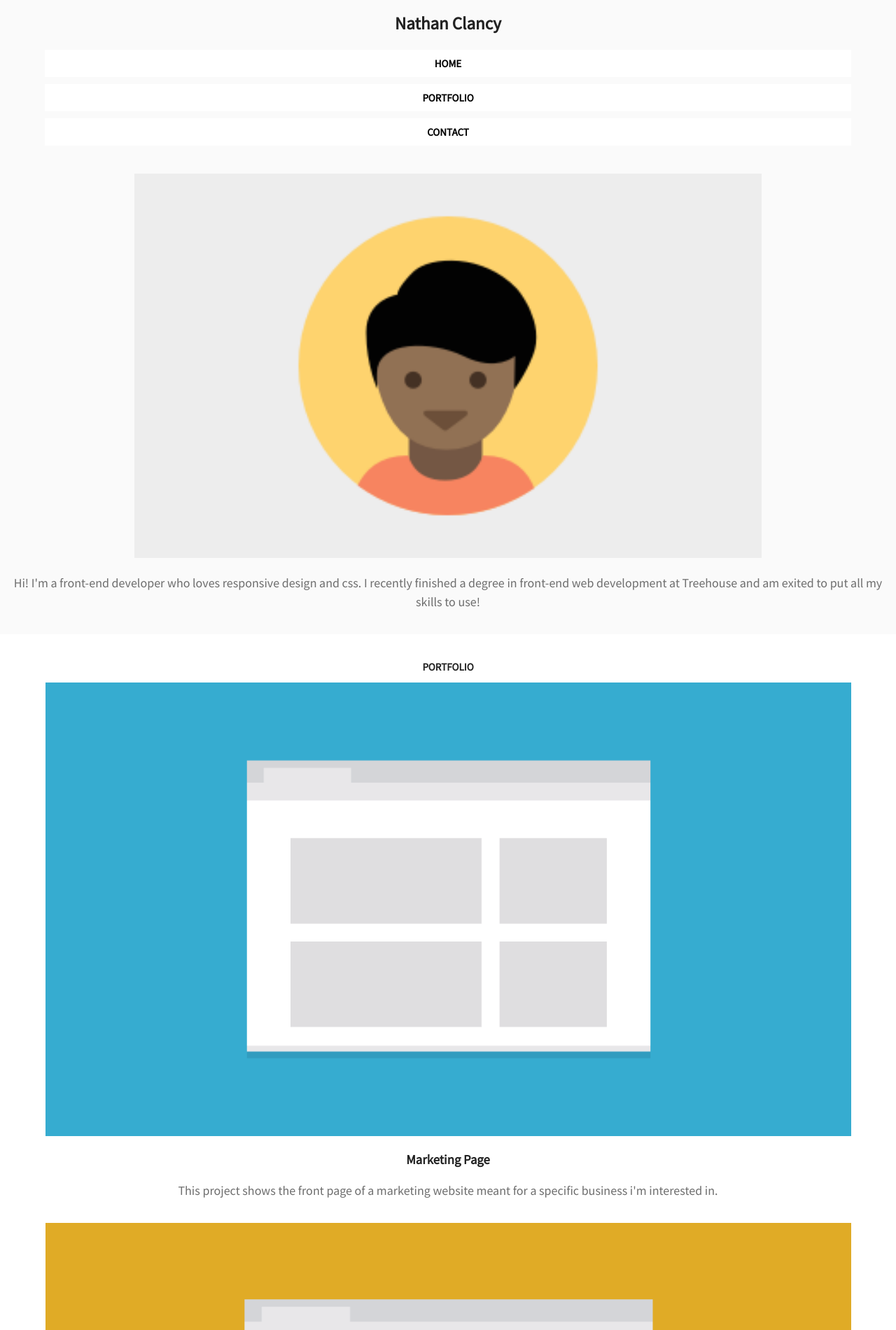
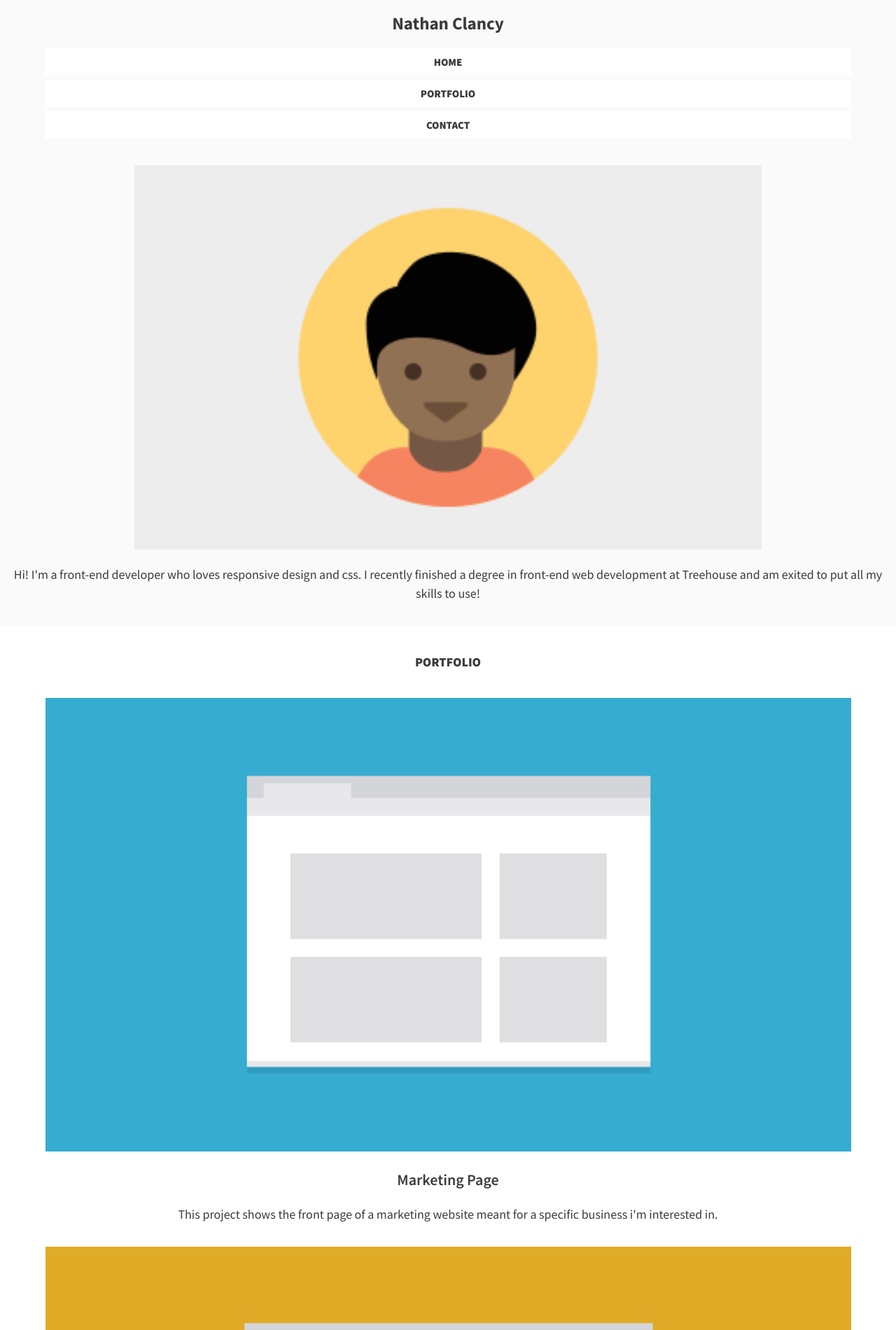
Before and after one commit to NathanClancy/techdegree-project-2, a plain HTML site: page index.html in a window 1280 px wide. Shown: the top 1900 px of the page at 70% size. Drawn offline with Linux system fonts and the light colour scheme.

Commit message:
Making futher CSS design changes
Making futher CSS design changes

```diff
--- a/css/styles.css
+++ b/css/styles.css
@@ -29,14 +29,14 @@ a {
 	text-transform: uppercase;
 	font-weight: 900;
 	text-decoration: none;
-	color: #000;
+	color: #3B3B3B;
 }
 
 .nav-button {
 	background-color: #FFF;
 	display: inline-block;
 	padding: 10px 10px;
-	margin: 5px 0px;
+	margin: 3px 0px;
 	width: 90%;
 }
 
@@ -47,13 +47,6 @@ a {
 	padding-top: 20px;
 }
 
-.about-section,
-p {
-	color: #6E6E6E;
-	font-size: 18px;
-	padding: 0px 10px 15px 10px;
-	line-height: 150%;
-}
 
 /* Portfolio Styles */
 
@@ -73,13 +66,30 @@ p {
 /* Text Styles */
 
 .student-name {
+	color: #3B3B3B;
 	font-size: 25px;
 	font-weight: bold;
 	background-color: none;
 }
 
 h2 {
-	font-size: 15px;
+	color: #3B3B3B;
+	font-size: 18px;
 	text-transform: uppercase;
 	font-weight: 900;
+	padding-bottom: 25px;
 }
+
+h3 {
+	color: #3B3B3B;
+	font-size: 22px;
+	text-transform: capitalize;
+	font-weight: 600;
+}
+
+p {
+	color: #3B3B3B;
+	font-size: 18px;
+	padding: 0px 10px 15px 10px;
+	line-height: 150%;
+}
--- a/index.html
+++ b/index.html
@@ -5,7 +5,7 @@
 <title>Nathan Clancy's Portfolio</title>
 <meta name="viewport" content="width=device-width, initial-scale=1.0">
 <link rel="stylesheet" href="css/styles.css">
-<link href="https://fonts.googleapis.com/css?family=Source+Sans+Pro" rel="stylesheet">
+<link href="https://fonts.googleapis.com/css?family=Source+Sans+Pro:400,600,700,900" rel="stylesheet">
 </head>
 
 <body>
@@ -37,27 +37,27 @@
 <main>
    <div class="portfolio-section" id="portfolio">
   <h2>Portfolio</h2>
-  <div class="portfolio-item-1"> <img src="images/portfolio-1.png" alt="Marketing Page" class="portfolio-image">
+  <div class="portfolio-item"> <img src="images/portfolio-1.png" alt="Marketing Page" class="portfolio-image">
     <h3 class="portfolio-headings">Marketing Page</h3>
     <p class="portfolio-body">This project shows the front page of a marketing website meant for a specific business i'm interested in.</p>
   </div>
-  <div class="portfolio-item-2"> <img src="images/portfolio-2.png" alt="Search Page" class="portfolio-image">
+  <div class="portfolio-item"> <img src="images/portfolio-2.png" alt="Search Page" class="portfolio-image">
     <h3 class="portfolio-headings">Search Page</h3>
     <p class="portfolio-body">This project searches through a specific database to find information that the user is trying to look up.</p>
   </div>
-  <div class="portfolio-item-3"> <img src="images/portfolio-3.png" alt="Travel App" class="portfolio-image">
+  <div class="portfolio-item"> <img src="images/portfolio-3.png" alt="Travel App" class="portfolio-image">
     <h3 class="portfolio-headings">Travel App</h3>
     <p class="portfolio-body">This project compares travel times based on different transportation methods and tells you the best one.</p>
   </div>
-  <div class="portfolio-item-4"> <img src="images/portfolio-4.png" alt="Map of Favorite Spots" class="portfolio-image">
+  <div class="portfolio-item"> <img src="images/portfolio-4.png" alt="Map of Favorite Spots" class="portfolio-image">
     <h3 class="portfolio-headings">Map of Favorite Spots</h3>
     <p class="portfolio-body">This project uses mapping apis to plot points for my favorite spots in the city for a do-it-yourself walking tour.</p>
   </div>
-  <div class="portfolio-item-5"> <img src="images/portfolio-5.png" alt="Photo Gallery" class="portfolio-image">
+  <div class="portfolio-item"> <img src="images/portfolio-5.png" alt="Photo Gallery" class="portfolio-image">
     <h3 class="portfolio-headings">Photo Gallery</h3>
     <p class="portfolio-body">This project shows pictures from a recent trip to the viewer and allows them to easily navigate through photos.</p>
   </div>
-  <div class="portfolio-item-6"> <img src="images/portfolio-6.png" alt="Calculator" class="portfolio-image">
+  <div class="portfolio-item"> <img src="images/portfolio-6.png" alt="Calculator" class="portfolio-image">
     <h3 class="portfolio-headings">Calculator</h3>
     <p class="portfolio-body">Someone can enter in the numbers they want, and press the big blue button and get the result.</p>
   </div>
```
